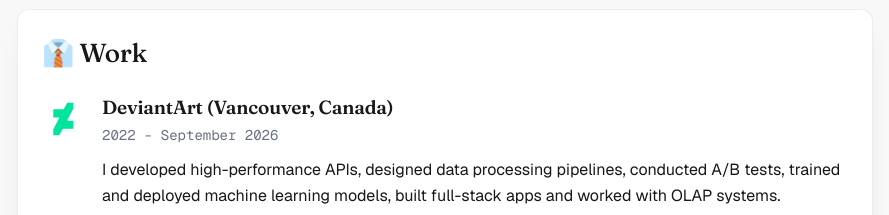
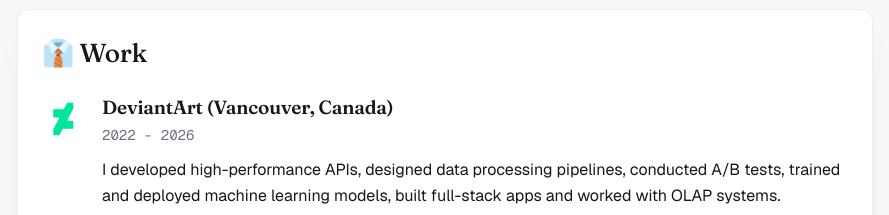
Before and after one commit to vovapyc/vovapyc.github.io, a SvelteKit app: page / in a window 1280 px wide. Shown: the part 960-1175 px from the top of the page, without its empty margins (195-1084 px from the left). Built offline with nearby package versions, Linux system fonts and the light colour scheme.

Commit message:
Use a year-only DeviantArt employment range

```diff
--- a/src/routes/+page.svelte
+++ b/src/routes/+page.svelte
@@ -118,7 +118,7 @@
 <WorkExperiences>
 	<WorkExperience
 		company="DeviantArt (Vancouver, Canada)"
-		period="2022 - September 2026"
+		period="2022 - 2026"
 		logo={deviantArtLogo}
 	>
 		<p>
```
